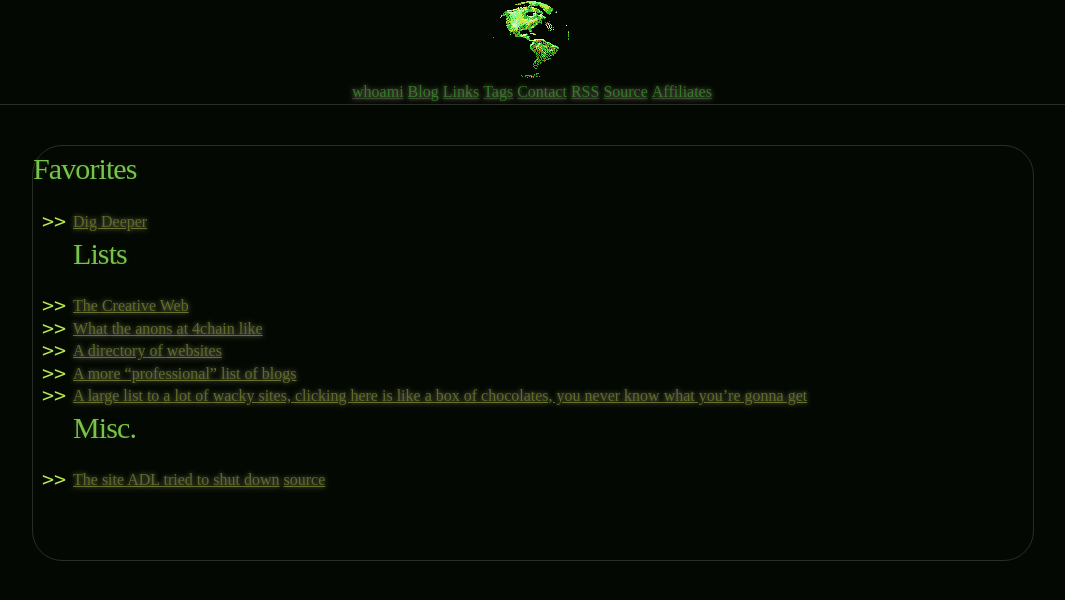
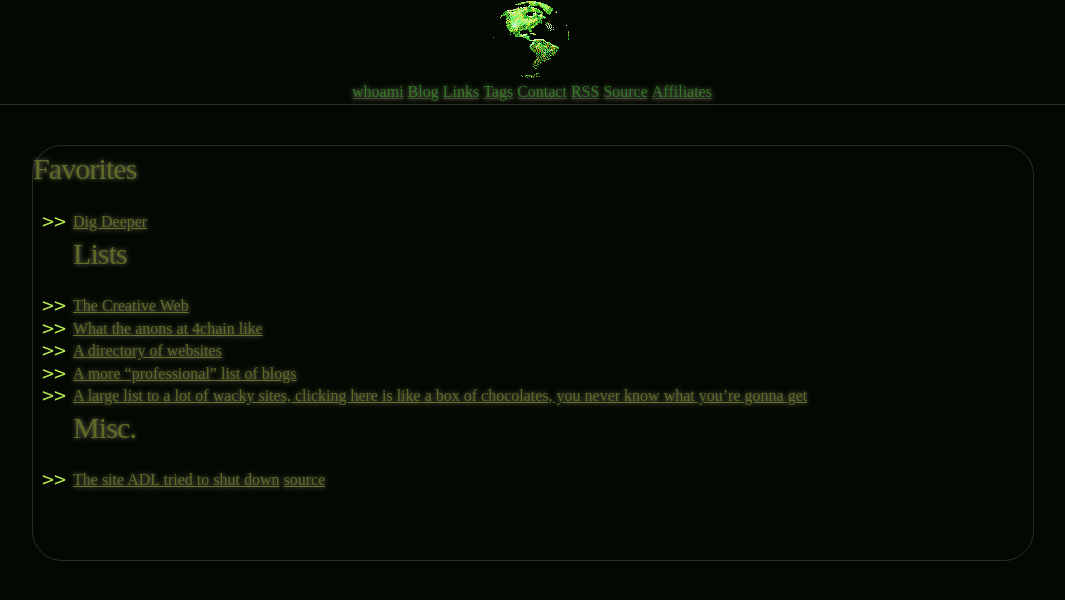
Before and after one commit to CamoCatX/camocatx.github.io, a Jekyll site: the page built from links/index.md, in a window 1280 px wide. Shown: the top 600 px of the page, without its empty margins (108-1173 px from the left). Built offline with Jekyll 4.4.1, drawn with Linux system fonts in a browser that asks for light colours.

Commit message:
Update base.scss

```diff
--- a/_sass/base.scss
+++ b/_sass/base.scss
@@ -113,6 +113,8 @@ border: 1px solid rgba(255, 255, 255, .15);
 #main_content h1 {
   font-size: 30px;
   font-weight: normal;
+  color: #606a26;
+  text-shadow: 0 0 5px rgba(255,255,200,0.5);
 }
 #main_content h2 {
   font-size: 24px;
```
